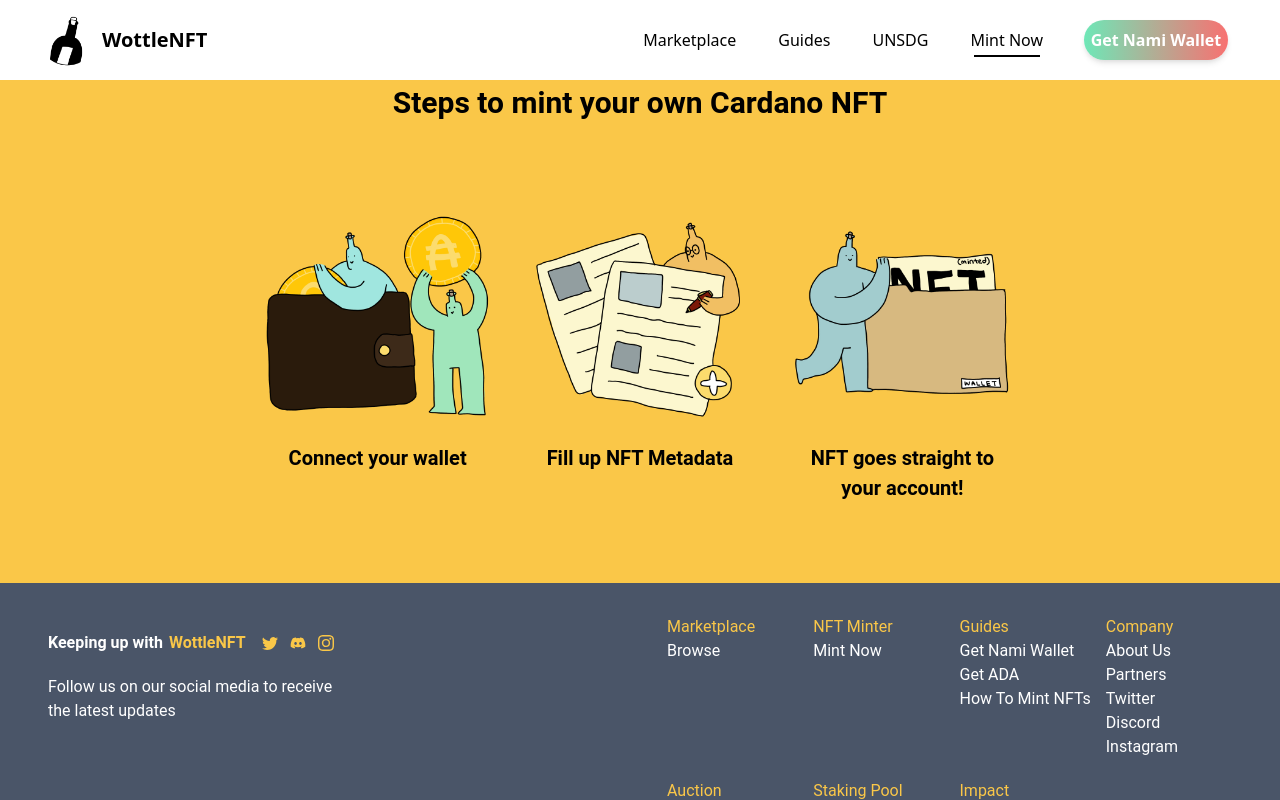
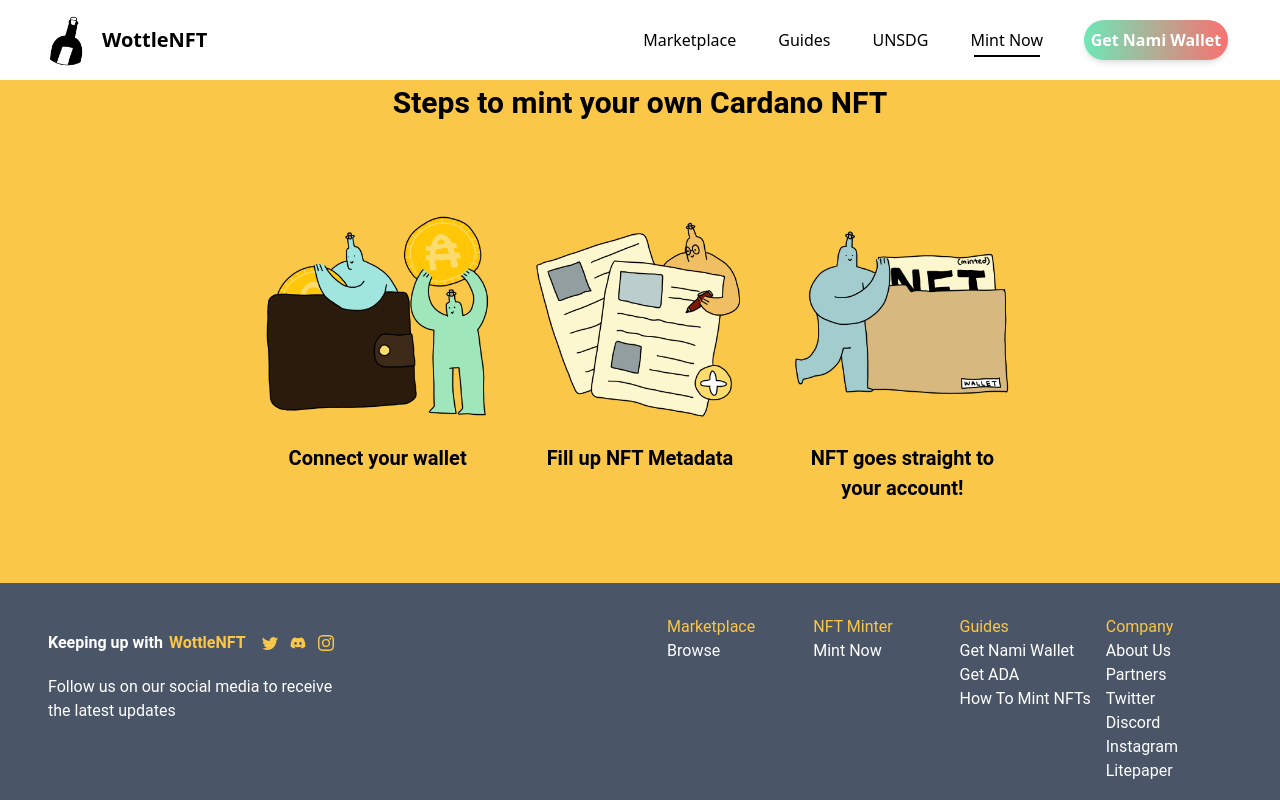
Before and after one commit to WottleNFT/wottlenft, a Next.js app in the folder frontend/: page /mint-nft in a window 1280 px wide. Built offline with nearby package versions, Linux system fonts and the light colour scheme.

Commit message:
adding litepaper to footer

```diff
--- a/frontend/src/Components/Footer.tsx
+++ b/frontend/src/Components/Footer.tsx
@@ -111,6 +111,12 @@
                 Instagram
               </a>
             </Link>
+            <a
+              href="https://github.com/WottleNFT/wottlenft/files/7448156/WottleNFTLitepaper_ver1.0.pdf"
+              className="text-white"
+            >
+              Litepaper
+            </a>
           </div>
           <div className="flex flex-col">
             <span className="text-primary-default">Auction</span>
```
